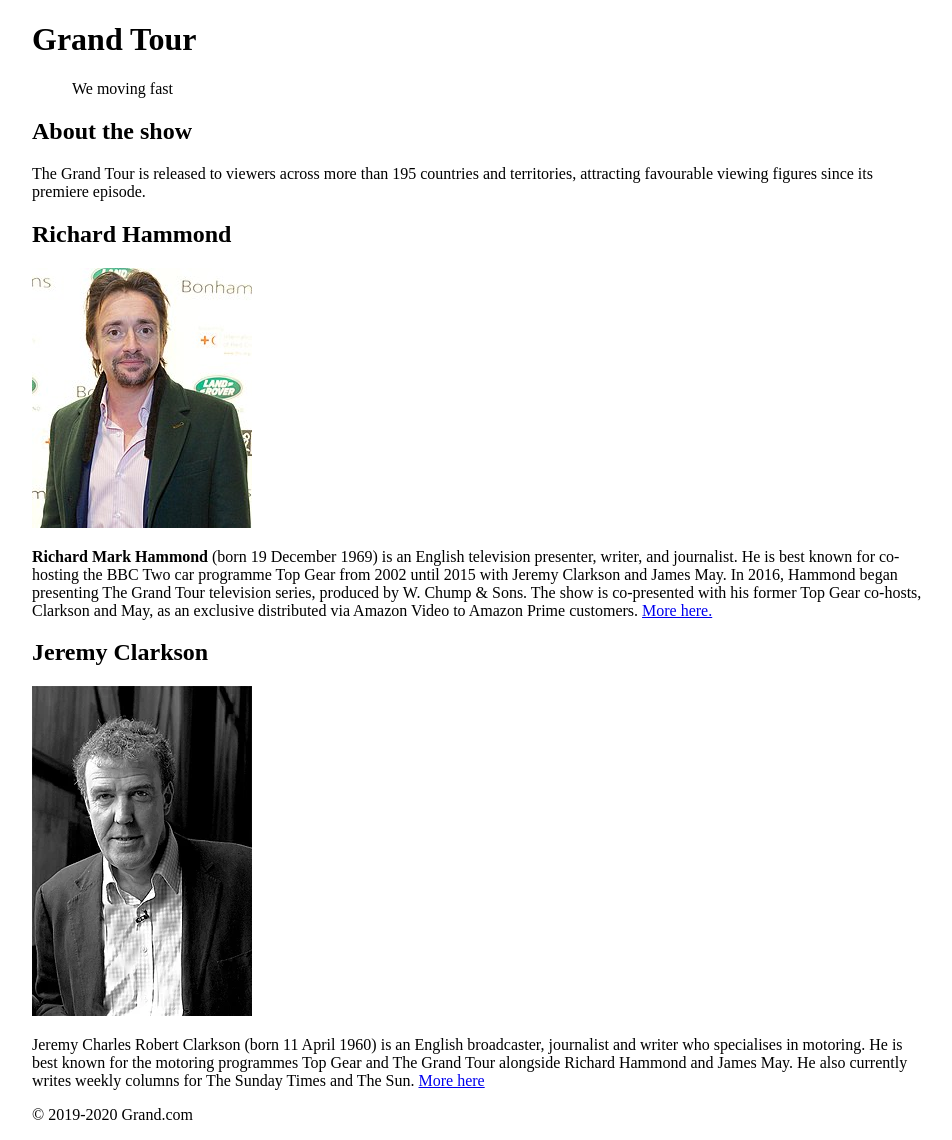
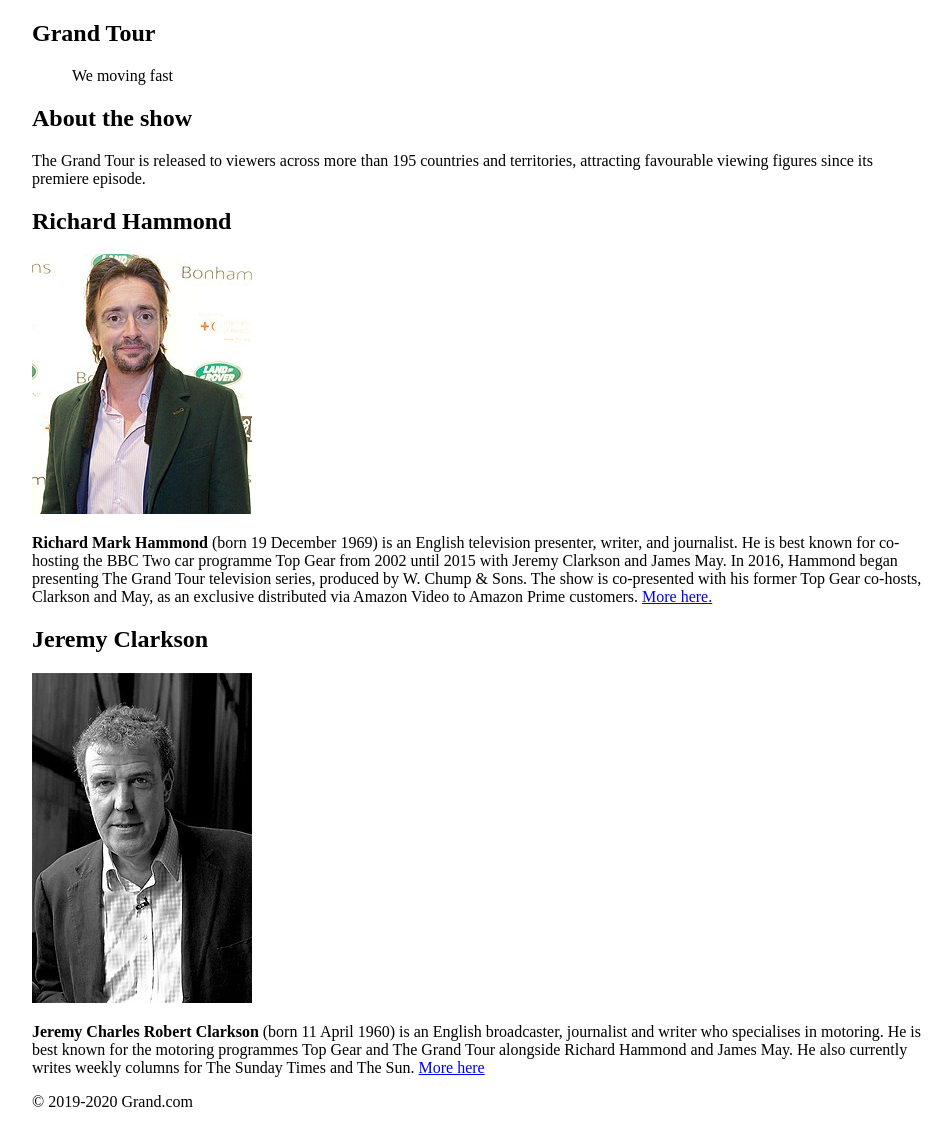
Before and after one commit to JBSVadim/VScode, a plain HTML site: page index.html in a window 1280 px wide. Shown: the whole page, without its empty margins (160-1112 px from the left). Drawn offline with Linux system fonts and the light colour scheme.

Commit message:
Small mistakes devolopment

```diff
--- a/index.html
+++ b/index.html
@@ -13,17 +13,17 @@
 </head>
 <body>
     <header>
-      <sector>
+      <section>
         <h1><strong>Grand Tour</strong></h1>
         <p><blockquote>We moving fast</blockquote></p>
-      </sector>
+      </section>
     </header>
-    <sector>
+    <section>
       <h2>About the show</h2>
       <p>The Grand Tour is released to viewers across more than 195
          countries and territories, attracting favourable viewing figures since its premiere episode.</p>
-    </sector>
-    <sector>
+    </section>
+    <section>
       <article>
         <h2><strong>Richard Hammond</strong></h2>
         <img src="assets/images/hammond.jpg" alt="Hammond">
@@ -38,13 +38,13 @@
       <article>
         <h2><strong>Jeremy Clarkson</strong></h2>
         <img src="assets/images/Jeremy.webp" alt="Jeremy Clarkson">
-        <p>Jeremy Charles Robert Clarkson (born 11 April 1960) is an English broadcaster,
+        <p><strong>Jeremy Charles Robert Clarkson</strong> (born 11 April 1960) is an English broadcaster,
         journalist and writer who specialises in motoring. He is best known for the motoring programmes
         Top Gear and The Grand Tour alongside Richard Hammond and James May. He also currently writes weekly
         columns for The Sunday Times and The Sun.
         <a href="pages/clarkson.html">More here</a></p>
       </article>
-    </sector>
+    </section>
     <Footer><p>&copy 2019-2020 Grand.com</p></Footer>
 </body>
 </html>
```
Also changed, not shown: pages/clarkson.html (+4 -4 lines), pages/hammond.html (+6 -6 lines).
